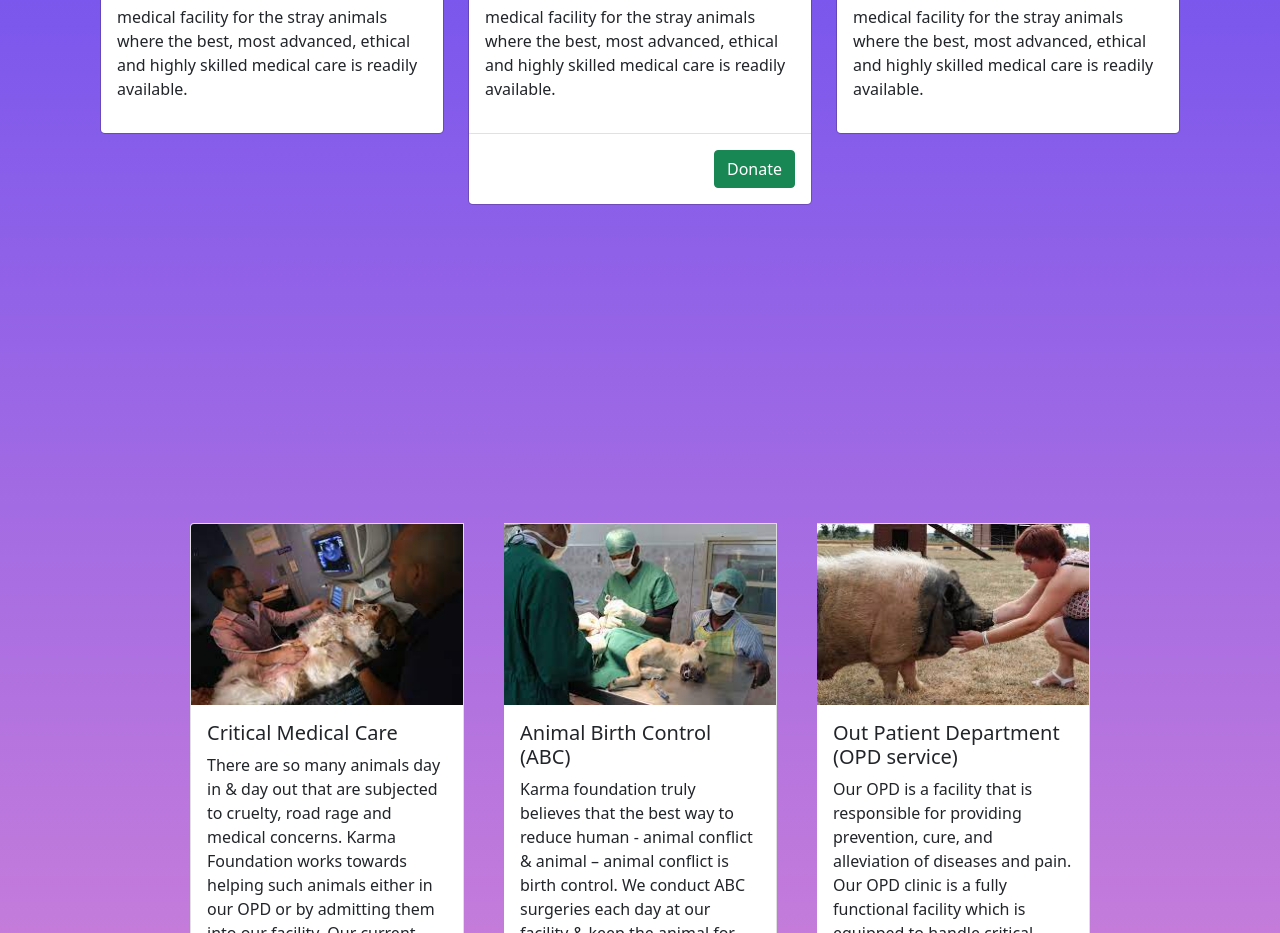
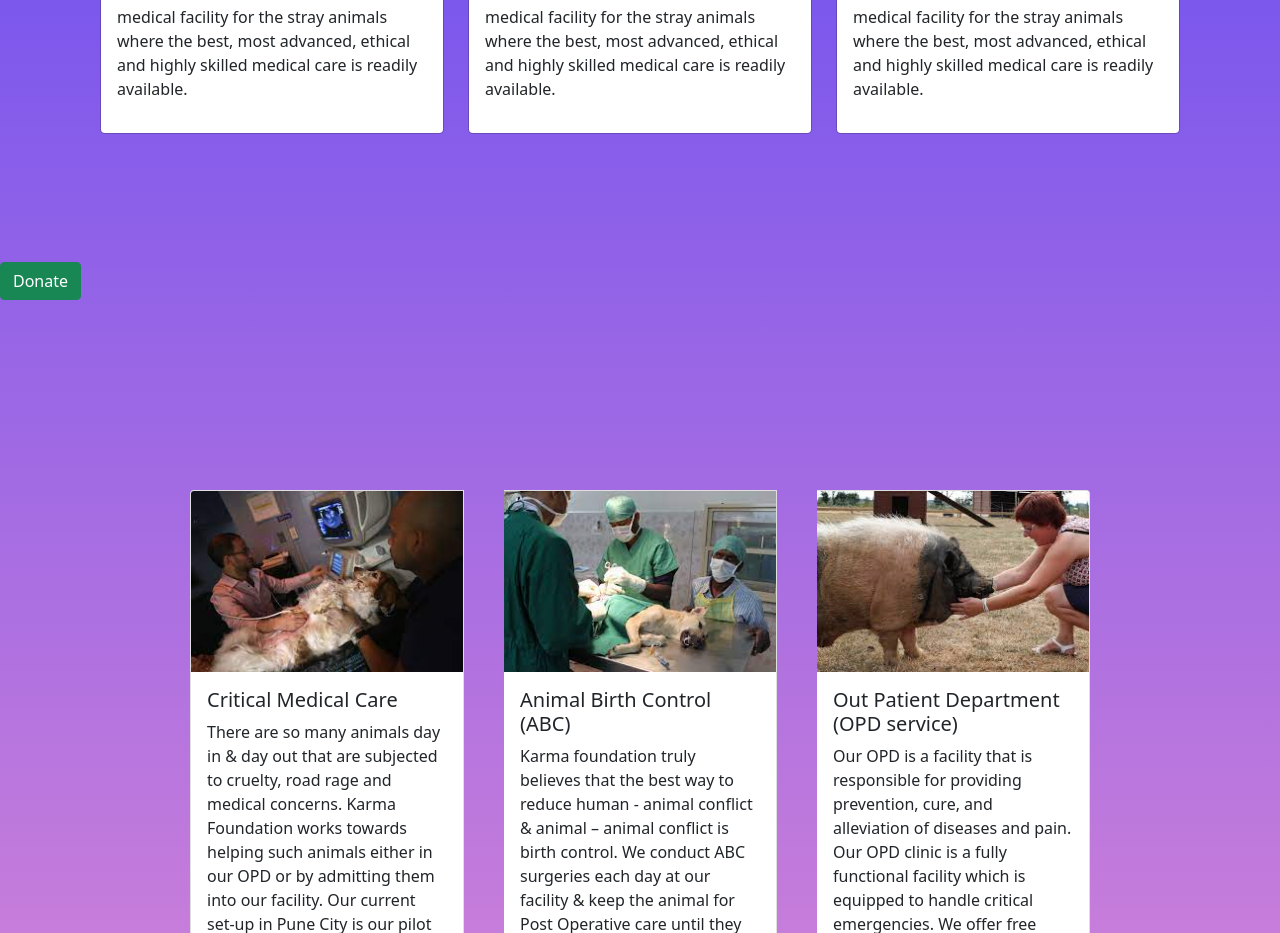
Before and after one commit to Alakhdeepsingh/Indian-AnimalNGO, a React (Create React App) app: page / in a window 1280 px wide. Shown: the part 920-1853 px from the top of the page. Built offline with nearby package versions, Linux system fonts and the light colour scheme.

Commit message:
animalngo

```diff
--- a/src/App.css
+++ b/src/App.css
@@ -3,5 +3,5 @@
   bottom:5px;
 }
 /* .height{
-  height:1000px;
+  height:100px;
 } */
--- a/src/App.js
+++ b/src/App.js
@@ -182,8 +182,8 @@ function App() {
 
 
 
-                <div class="row" style={{padding:100}} >
-                  <div class="col col-4 height" >
+                <div className="row height" style={{padding:100}} >
+                  <div className="col col-4 height" >
 
                   <div>
                   <ReactBootStrap.Modal.Dialog>
@@ -214,7 +214,7 @@ function App() {
                   </div>
 
 
-                  <div class="col col-4">
+                  <div className="col col-4">
 
                   <div>
 
@@ -233,20 +233,14 @@ function App() {
                       </p>
                     </ReactBootStrap.Modal.Body>
 
-                    <ReactBootStrap.Modal.Footer>
-                      <ReactBootStrap.Button
-                        className="btn btn-success"
-                        variant="primary"
-                        href="https://rzp.io/l/68IC5Nb"
-                      >
-                        Donate
-                      </ReactBootStrap.Button>
-                    </ReactBootStrap.Modal.Footer>
+                    {/* <ReactBootStrap.Modal.Footer>
+
+                    </ReactBootStrap.Modal.Footer> */}
                   </ReactBootStrap.Modal.Dialog>
                   </div>
 </div>
 
-<div class="column col-4">
+<div className="column col-4">
 
 
 <div>
@@ -265,13 +259,13 @@ function App() {
     </p>
   </ReactBootStrap.Modal.Body>
 
-  {/* <ReactBootStrap.Modal.Footer>
+ {/* <ReactBootStrap.Modal.Footer>
     <ReactBootStrap.Button
       className="btn btn-success"
       variant="primary"
-      href="https://rzp.io/l/68IC5Nb"
+      href="/about"
     >
-      Donate
+      About
     </ReactBootStrap.Button>
   </ReactBootStrap.Modal.Footer> */}
 </ReactBootStrap.Modal.Dialog>
@@ -279,6 +273,21 @@ function App() {
 </div>
                   </div>
                   </div>
+
+                  {/* <ReactBootStrap.Modal.Footer> */}
+
+
+                  <ReactBootStrap.Button
+                        className="btn btn-success but"
+                        variant="primary"
+                        href="https://rzp.io/l/68IC5Nb"
+                      >
+                        Donate
+                      </ReactBootStrap.Button>
+                      {/* </ReactBootStrap.Modal.Footer> */}
+
+
+
 
 <div style={{padding:150}}>
                   <ReactBootStrap.CardGroup style={hey}>
@@ -408,7 +417,7 @@ function App() {
                 </div>
 
 
-<div class="col-md-4" >
+<div className="col-md-4" >
 
                     <div className="text-center">
                       <h2 style={light}>Social Media</h2>
```
